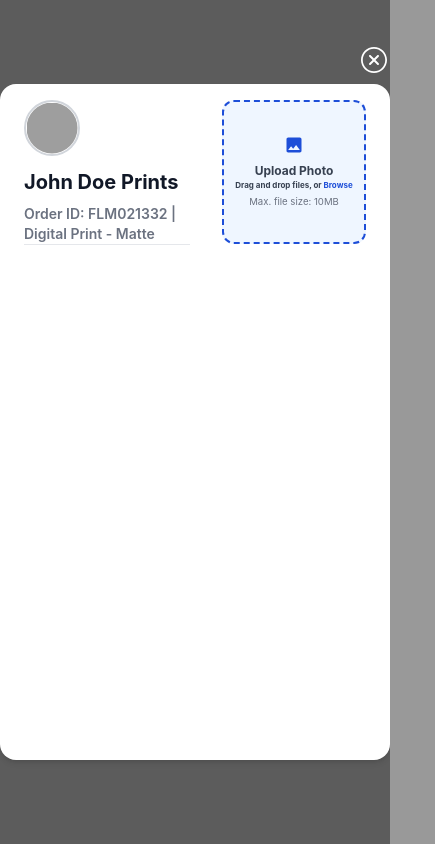
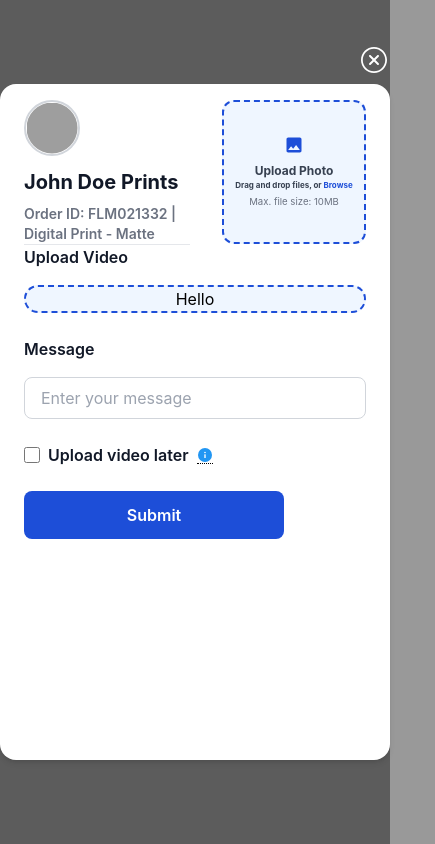
Before and after one commit to homingos/saaskit-javascript, a Next.js app in the folder sdk/ui/: page / in a window 390 px wide. Shown: the whole page, 435 px wide, since content can reach past the window. Built offline with nearby package versions, Linux system fonts and the light colour scheme; grey boxes are pictures that could not be loaded.

Commit message:
basic ui layout

```diff
--- /dev/null
+++ b/sdk/ui/components/atoms/FileContainer.tsx
@@ -0,0 +1,9 @@
+import React from "react";
+
+const FileContainer: React.FC<{ children: React.ReactNode }> = ({
+  children,
+}) => {
+  return <div className="fileContainer">{children}</div>;
+};
+
+export default FileContainer;
--- /dev/null
+++ b/sdk/ui/components/atoms/Tooltip.tsx
@@ -0,0 +1,18 @@
+import React from "react";
+
+interface TooltipProps {
+  children: React.ReactNode;
+  title: string;
+  className?: string;
+}
+
+const Tooltip: React.FC<TooltipProps> = ({ children, title }) => {
+  return (
+    <div className="tooltip">
+      {children}
+      <span className="tooltiptext">{title}</span>
+    </div>
+  );
+};
+
+export default Tooltip;
--- a/sdk/ui/pages/_app.tsx
+++ b/sdk/ui/pages/_app.tsx
@@ -1,4 +1,5 @@
 import '../styles/globals.scss'
+import '../styles/tooltip.scss'
 import type { AppProps } from 'next/app'
 
 function MyApp({ Component, pageProps }: AppProps) {
--- a/sdk/ui/pages/index.tsx
+++ b/sdk/ui/pages/index.tsx
@@ -1,25 +1,75 @@
-import type { NextPage } from 'next'
-import Card from '../components/atoms/Card'
-import FlexCenter from '../components/atoms/FlexCenter'
-import {IoIosCloseCircleOutline} from "react-icons/io";
-import Text from '../components/atoms/Text';
-import useMessage from '../hooks/useMessage';
-import ModalHeader from '../components/organisms/ModalHeader';
+import Card from "../components/atoms/Card";
+import FlexCenter from "../components/atoms/FlexCenter";
+import { IoIosCloseCircleOutline } from "react-icons/io";
+import Text from "../components/atoms/Text";
+import useMessage from "../hooks/useMessage";
+import { FcInfo } from "react-icons/fc";
+import type { NextPage } from "next";
+import FileContainer from "../components/atoms/FileContainer";
+import ModalHeader from "../components/organisms/ModalHeader";
+import Tooltip from "../components/atoms/Tooltip";
 
 const Home: NextPage = () => {
-
   const { sendMessage } = useMessage();
 
   return (
-    <div className='h-screen w-screen'>
+    <div className="h-screen w-screen">
       <FlexCenter>
-        <Card className='relative'>
+        <Card className="relative p-8">
           <ModalHeader />
-          <IoIosCloseCircleOutline className='absolute text-white h-8 w-8 right-0 -top-10 cursor-pointer' onClick={() => sendMessage({type: "close"})} />
+          <IoIosCloseCircleOutline
+            className="absolute text-white h-8 w-8 right-0 -top-10 cursor-pointer"
+            onClick={() => sendMessage({ type: "close" })}
+          />
+          {/* PIYUSH CODE */}
+
+          {/* Video Section */}
+          <div>
+            <Text className="font-semibold mb-4">Upload Video</Text>
+            <FileContainer>
+              <div>Hello</div>
+            </FileContainer>
+          </div>
+
+          {/* Message Section */}
+          <div>
+            <Text className="font-semibold mt-6 mb-4">Message</Text>
+            <input
+              type="text"
+              placeholder="Enter your message"
+              className="messageInput"
+            />
+          </div>
+
+          {/* Upload Video Later Section */}
+          <div className="text-justify uploadSection">
+            <div>
+              <div className="flex items-center gap-2">
+                <input type={"checkbox"} className="inputCheckbox" />
+                <Text className="font-semibold">Upload video later</Text>
+                <Tooltip
+                  title={`Once your order is placed, you will get a link on your email to
+                upload the video and select 3D filter. The link will be live for
+                72 hours from the time the order is placed.`}
+                  className="sm:hidden"
+                >
+                  <FcInfo className="sm:hidden" />
+                </Tooltip>
+              </div>
+              <Text color="secondary" size="h6" className="hidden sm:block">
+                Once your order is placed, you will get a link on your email to
+                upload the video and select 3D filter. The link will be live for
+                72 hours from the time the order is placed.
+              </Text>
+            </div>
+            <div>
+              <input type={"button"} value="Submit" className="inputButton" />
+            </div>
+          </div>
         </Card>
       </FlexCenter>
     </div>
-  )
-}
+  );
+};
 
-export default Home
+export default Home;
--- a/sdk/ui/styles/globals.scss
+++ b/sdk/ui/styles/globals.scss
@@ -19,3 +19,53 @@ a {
 * {
   box-sizing: border-box;
 }
+
+.fileContainer {
+  background: #EFF6FF;
+  border: 2px dashed #1D4ED8;
+  border-radius: 16px;
+  display: flex;
+  justify-content: center;
+  align-items: center;
+}
+
+.messageInput {
+  width: 100%;
+  padding: 8px 16px;
+  border-radius: 8px;
+  background: #FFFFFF;
+  border: 1px solid #D1D5DB;
+}
+
+.inputCheckbox {
+  width: 16px;
+  height: 16px;
+  border-radius: 2px;
+  border: 2px solid #1D4ED8;
+}
+
+.inputButton {
+  background: #1D4ED8;
+  border-radius: 8px;
+  height: 48px;
+  width: 100%;
+  min-width: 260px;
+  cursor: pointer;
+  color: #FFFFFF;
+  font-weight: 600;
+}
+
+.uploadSection {
+  margin-top: 24px;
+  display: flex;
+  justify-content: space-between;
+  align-items: center;
+  gap: 24px;
+}
+
+@media screen and (max-width : 639px) {
+  .uploadSection {
+    flex-direction: column;
+    align-items: flex-start;
+  }
+}
--- /dev/null
+++ b/sdk/ui/styles/tooltip.scss
@@ -0,0 +1,28 @@
+.tooltip {
+    position: relative;
+    display: inline-block;
+    border-bottom: 1px dotted black;
+}
+
+.tooltip .tooltiptext {
+    visibility: hidden;
+    color: #4B5563;
+    text-align: center;
+    position: absolute;
+    z-index: 1;
+    width: 290px;
+    bottom: 100%;
+    left: 50%;
+    margin-left: -60px;
+    background: #FFFFFF;
+    border: 1px solid #D1D5DB;
+    box-shadow: 0px 16px 32px rgba(0, 0, 0, 0.12);
+    border-radius: 8px;
+    font-size: 12px;
+    padding: 12px;
+
+}
+
+.tooltip:hover .tooltiptext {
+    visibility: visible;
+}
```
Also changed, not shown: 1 other file (tests, documents, lock files or other folders).
